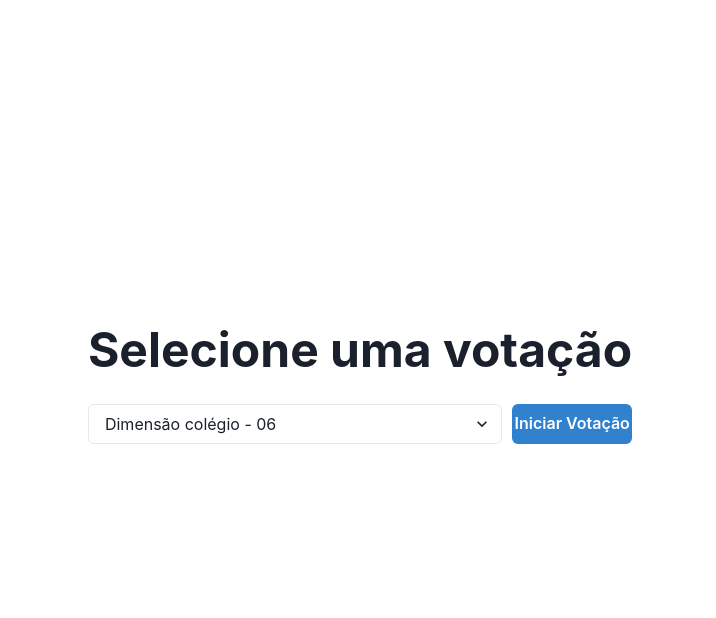
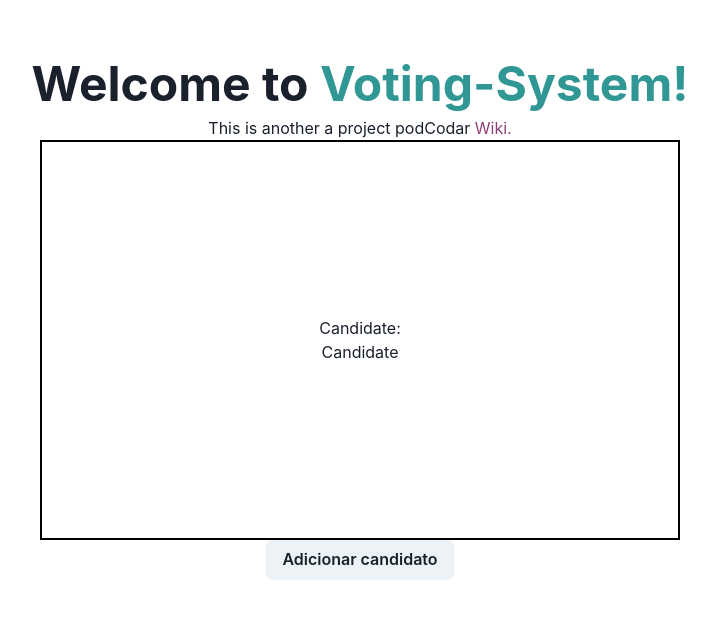
Before and after one commit to Joel-leal/voting-system, a Next.js app: page / in a window 1280 px wide. Shown: the top 618 px of the page, without its empty margins (280-996 px from the left). Built offline with nearby package versions, Linux system fonts and the light colour scheme.

Commit message:
add demo

```diff
--- /dev/null
+++ b/packages/components/PatyInfo.tsx
@@ -0,0 +1,29 @@
+import { Box, Text } from '@chakra-ui/react';
+
+interface IPartyInfo {
+  candidate?: string;
+}
+
+export default function PartyInfo({ candidate }: IPartyInfo) {
+  console.log(`${candidate}`);
+
+  return (
+    <Box
+      display="flex"
+      flexDirection="column"
+      border="2px solid black"
+      w="50vw"
+      h="50vh"
+      justifyContent="center"
+      alignItems="center"
+    >
+      <Box display="flex">
+        <Text fontStyle="old">Candidate: {candidate}</Text>
+      </Box>
+
+      <Box display="flex">
+        <Text>Candidate</Text>
+      </Box>
+    </Box>
+  );
+}
--- a/pages/index.tsx
+++ b/pages/index.tsx
@@ -1,52 +1,53 @@
-import { Heading, Box, Flex, Select, Button } from '@chakra-ui/react';
+import { useState } from 'react';
 import Head from 'next/head';
+import { Heading, Link, Text, Box, Button } from '@chakra-ui/react';
+
+import PartyInfo from '@packages/components/PatyInfo';
 
 import type { NextPage } from 'next';
 
-const listElection = [
-  {
-    electionId: '47b8e344-0243-435d-822b-4192f691f5a7',
-    electionName: 'Dimensão colégio - 06',
-    keyPosition: 'Chefe de turma',
-  },
-  {
-    electionId: '58ebc9cd-5a4d-4902-876c-95008a537657',
-    electionName: 'Dimensão colégio - 07',
-    keyPosition: 'Chefe de turma',
-  },
-];
+const Home: NextPage = () => {
+  const [candidate, setCandidate] = useState('');
 
-const Home: NextPage = () => {
+  const changeCandidateName = () => {
+    setCandidate('Joel');
+  };
+
   return (
-    <Flex h="100vh" w="100vw" alignItems="center" justifyContent="center">
     <Box>
       <Head>
-          <title>Eleições 2022</title>
+        <title>Creating App of Voting</title>
         <link rel="icon" href="/favicon.ico" />
       </Head>
       <main>
-          <Heading as="h1" size="2xl">
-            Selecione uma votação{' '}
+        <Box
+          w="100%"
+          h="80vh"
+          display="flex"
+          justifyContent="center"
+          alignItems="center"
+          flexDir="column"
+        >
+          <Heading as="h1" size="2xl" mb="2">
+            Welcome to{' '}
+            <Link color="teal.500" href="https://nextjs.org">
+              Voting-System!
+            </Link>
           </Heading>
-          <Box
-            display="flex"
-            alignItems="center"
-            justifyContent="center"
-            width="100%"
-            py="30px"
+          <Text>
+            This is another a project podCodar{' '}
+            <Link
+              color="#8e407a"
+              href="https://www.notion.so/podcodar/VS-42132534db42406e9e9fe1e6defa0ab9"
             >
-            <Select>
-              {listElection.map((voting) => (
-                <option key={voting.electionName}>{voting.electionName}</option>
-              ))}
-            </Select>
-            <Button colorScheme="blue" marginLeft="10px">
-              Iniciar Votação
-            </Button>
+              Wiki.
+            </Link>
+          </Text>
+          <PartyInfo candidate={candidate} />
+          <Button onClick={changeCandidateName}>Adicionar candidato</Button>
         </Box>
       </main>
     </Box>
-    </Flex>
   );
 };
 
```
Lines whose indentation alone changed are shown as unchanged.
